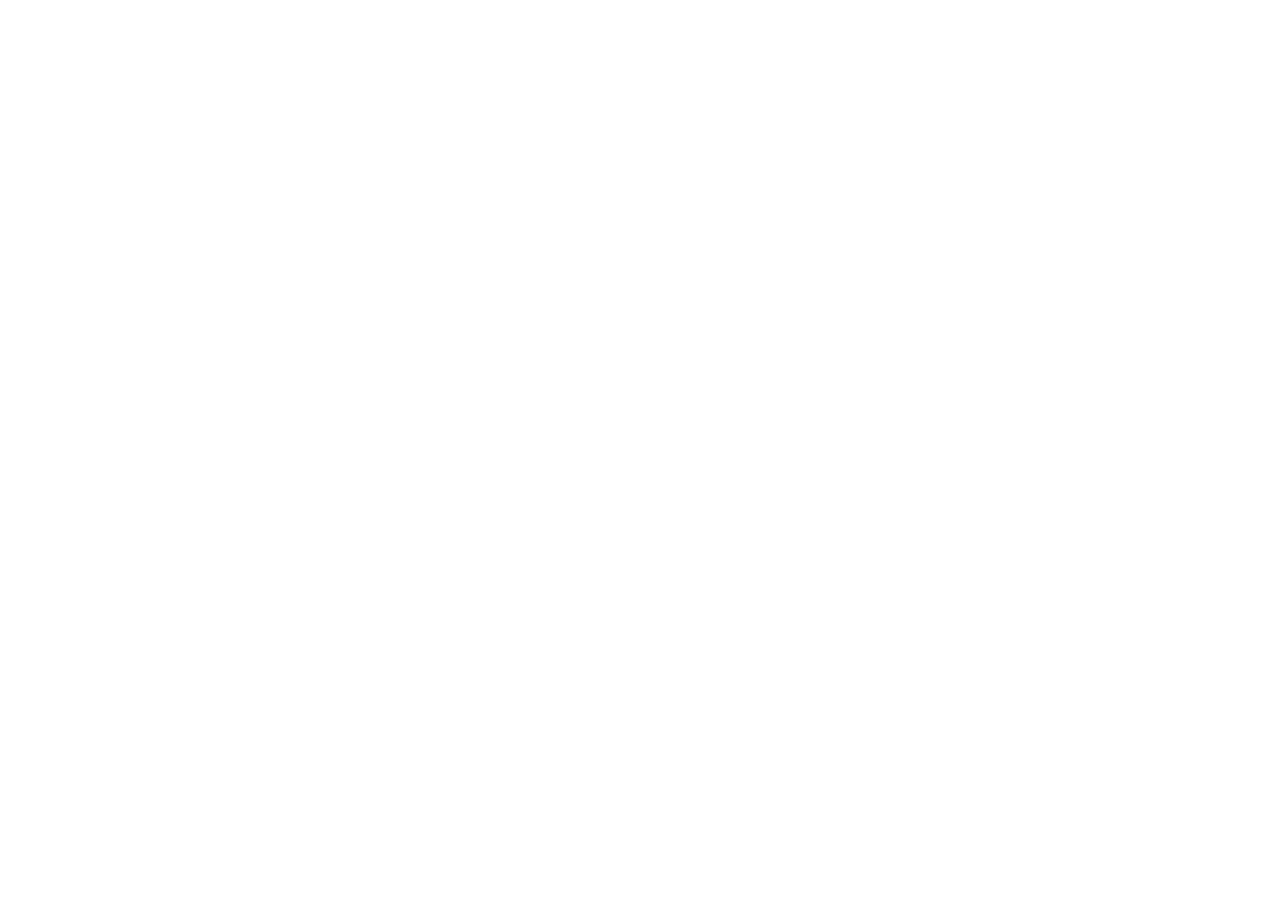
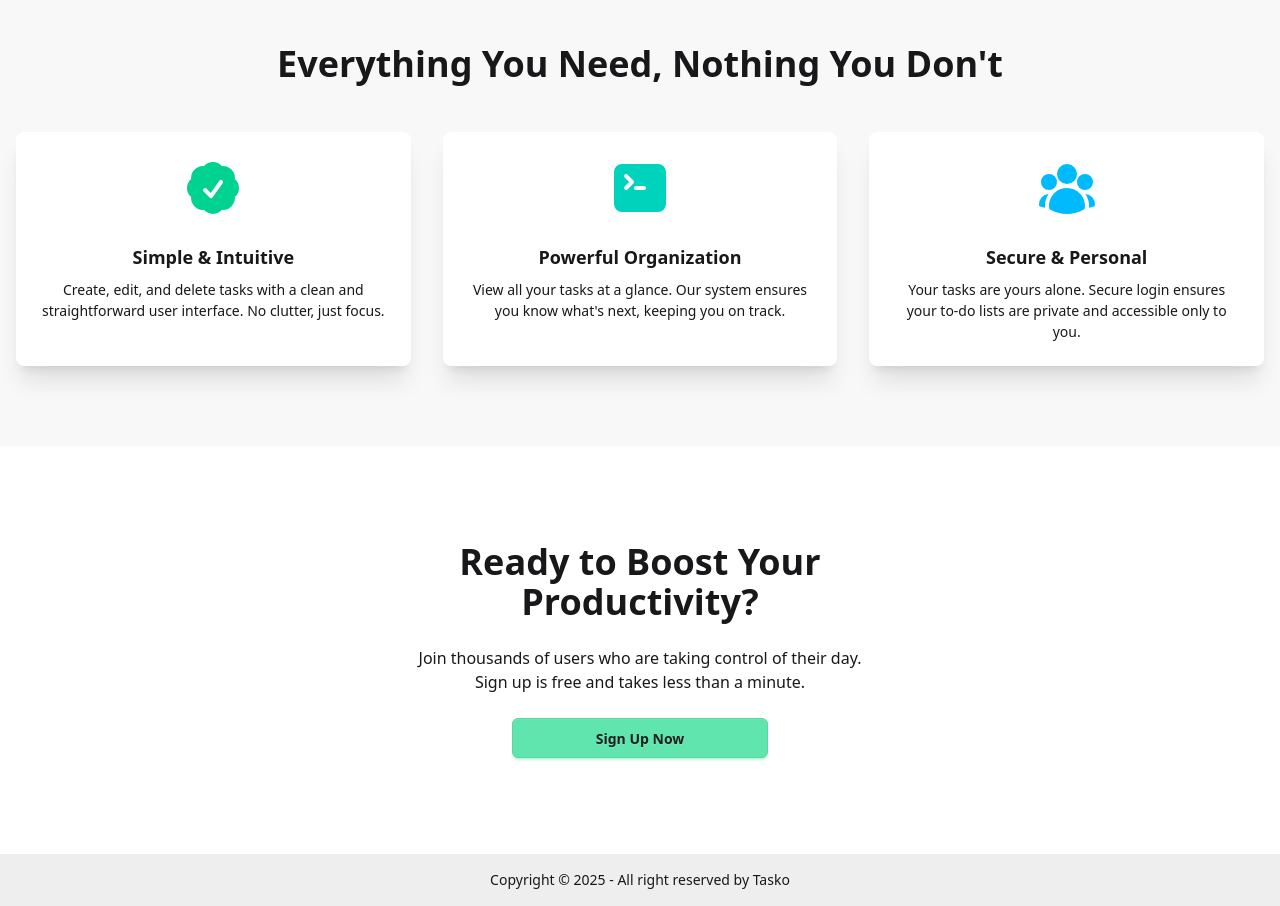
Before and after one commit to misbahulhoq/tasko, a Next.js app: page / in a window 1280 px wide. Shown: the part 900-1806 px from the top of the page. Before the commit the page ends 800 px from the top, so only its background shows below. Built offline with nearby package versions, Linux system fonts and the light colour scheme.

Commit message:
landing page creation completed

```diff
--- a/src/app/AppProvicer.tsx
+++ b/src/app/AppProvicer.tsx
@@ -1,5 +1,6 @@
-"use client"; // if using Next.js App Router
+"use client";
 
+import Footer from "@/components/shared/Footer";
 import { store } from "@/redux/store";
 import { ReactNode } from "react";
 import { Provider } from "react-redux";
@@ -9,7 +10,12 @@
 }
 
 const ReduxProvider = ({ children }: ReduxProviderProps) => {
-  return <Provider store={store}>{children}</Provider>;
+  return (
+    <Provider store={store}>
+      {children}
+      <Footer />
+    </Provider>
+  );
 };
 
 export default ReduxProvider;
--- a/src/app/globals.css
+++ b/src/app/globals.css
@@ -17,4 +17,7 @@
   .container-center {
     @apply mx-auto w-11/12 max-w-7xl;
   }
+  .btn {
+    @apply rounded-md;
+  }
 }
--- a/src/app/not-found.tsx
+++ b/src/app/not-found.tsx
@@ -3,7 +3,19 @@
 
 export default function NotFound() {
   return (
-    <div className="container-center flex min-h-screen flex-col items-center justify-center gap-20">
+    <section className="flex min-h-screen items-center justify-center lg:relative lg:block lg:min-h-0">
+      <div className={`img-wrapper hidden lg:block`}>
+        <Image
+          src={"/Desktop.svg"}
+          alt="Background Image"
+          width={100}
+          height={100}
+          className="relative z-0 h-[144px] w-full object-cover"
+          priority
+        />
+      </div>
+
+      <div className="bg-base-100 container-center flex flex-col items-center justify-center gap-20 rounded-2xl border p-12 lg:absolute lg:inset-0 lg:top-18 lg:min-h-[700px]">
         <div className="img-wrapper">
           <Image
             className=""
@@ -17,5 +29,6 @@
           Back To Home
         </Link>
       </div>
+    </section>
   );
 }
--- a/src/app/page.tsx
+++ b/src/app/page.tsx
@@ -1,3 +1,111 @@
-export default function Home() {
-  return <div></div>;
-}
+import React from "react";
+
+import {
+  CheckBadgeIcon,
+  CommandLineIcon,
+  UserGroupIcon,
+  BoltIcon,
+} from "@heroicons/react/24/solid";
+
+const LandingPage = () => {
+  return (
+    <div className="bg-base-200">
+      {/* 1. Navbar */}
+      <div className="navbar bg-base-100 sticky top-0 z-50 shadow-md">
+        <div className="flex-1">
+          <a className="btn btn-ghost text-xl">
+            <BoltIcon className="text-primary h-6 w-6" />
+            Tasko
+          </a>
+        </div>
+        <div className="flex-none">
+          <a href="/login" className="btn btn-ghost">
+            Log In
+          </a>
+          <a href="/signup" className="btn btn-primary ml-2">
+            Get Started
+          </a>
+        </div>
+      </div>
+
+      {/* 2. Hero Section */}
+      <div className="hero bg-base-200 min-h-screen">
+        <div className="hero-content text-center">
+          <div className="max-w-md">
+            <h1 className="text-5xl font-bold">From Chaos to Clarity 🚀</h1>
+            <p className="py-6">
+              TaskMaster is your new personal assistant for organizing work and
+              life. Effortlessly create, manage, and track your tasks in one
+              simple, beautiful interface.
+            </p>
+            <a href="/signup" className="btn btn-primary">
+              Start Organizing for Free
+            </a>
+          </div>
+        </div>
+      </div>
+
+      {/* 3. Features Section */}
+      <div className="container mx-auto px-4 py-20">
+        <h2 className="mb-12 text-center text-4xl font-bold">
+          Everything You Need, Nothing You Don&apos;t
+        </h2>
+        <div className="grid grid-cols-1 gap-8 md:grid-cols-3">
+          {/* Feature Card 1 */}
+          <div className="card bg-base-100 shadow-xl">
+            <div className="card-body items-center text-center">
+              <CheckBadgeIcon className="text-success mb-4 h-16 w-16" />
+              <h3 className="card-title">Simple & Intuitive</h3>
+              <p>
+                Create, edit, and delete tasks with a clean and straightforward
+                user interface. No clutter, just focus.
+              </p>
+            </div>
+          </div>
+          {/* Feature Card 2 */}
+          <div className="card bg-base-100 shadow-xl">
+            <div className="card-body items-center text-center">
+              <CommandLineIcon className="text-accent mb-4 h-16 w-16" />
+              <h3 className="card-title">Powerful Organization</h3>
+              <p>
+                View all your tasks at a glance. Our system ensures you know
+                what&apos;s next, keeping you on track.
+              </p>
+            </div>
+          </div>
+          {/* Feature Card 3 */}
+          <div className="card bg-base-100 shadow-xl">
+            <div className="card-body items-center text-center">
+              <UserGroupIcon className="text-info mb-4 h-16 w-16" />
+              <h3 className="card-title">Secure & Personal</h3>
+              <p>
+                Your tasks are yours alone. Secure login ensures your to-do
+                lists are private and accessible only to you.
+              </p>
+            </div>
+          </div>
+        </div>
+      </div>
+
+      {/* 4. Final Call to Action (CTA) */}
+      <div className="hero bg-base-100 py-20">
+        <div className="hero-content flex-col text-center">
+          <div className="max-w-md">
+            <h2 className="text-4xl font-bold">
+              Ready to Boost Your Productivity?
+            </h2>
+            <p className="py-6">
+              Join thousands of users who are taking control of their day. Sign
+              up is free and takes less than a minute.
+            </p>
+            <a href="/signup" className="btn btn-primary btn-wide">
+              Sign Up Now
+            </a>
+          </div>
+        </div>
+      </div>
+    </div>
+  );
+};
+
+export default LandingPage;
--- /dev/null
+++ b/src/components/shared/Footer.tsx
@@ -0,0 +1,18 @@
+"use client";
+import { usePathname } from "next/navigation";
+import React from "react";
+
+const Footer = () => {
+  const pathName = usePathname();
+  return pathName === "/" ? (
+    <footer className="footer footer-center bg-base-300 text-base-content p-4">
+      <aside>
+        <p>
+          Copyright © {new Date().getFullYear()} - All right reserved by Tasko
+        </p>
+      </aside>
+    </footer>
+  ) : null;
+};
+
+export default Footer;
--- /dev/null
+++ b/src/components/shared/Header.tsx
@@ -0,0 +1,21 @@
+"use client";
+import Image from "next/image";
+import React from "react";
+const Header = () => {
+  return (
+    <header className="">
+      <div className={`img-wrapper hidden`}>
+        <Image
+          src={"/Desktop.svg"}
+          alt="Background Image"
+          width={100}
+          height={100}
+          className="relative z-0 h-[144px] w-full object-cover"
+          priority
+        />
+      </div>
+    </header>
+  );
+};
+
+export default Header;
```
Also changed, not shown: public/Desktop.svg (added). Lines whose indentation alone changed are shown as unchanged.
